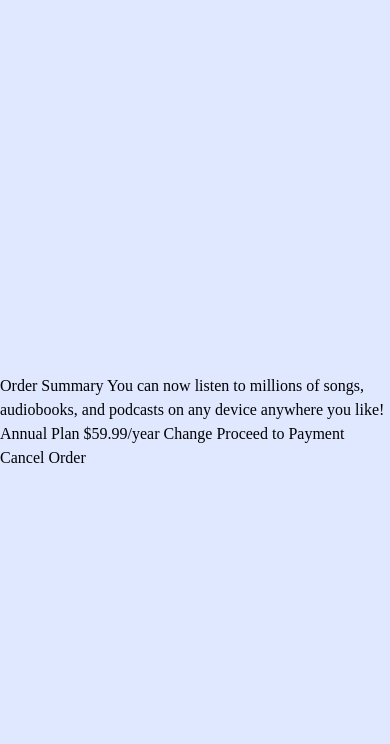
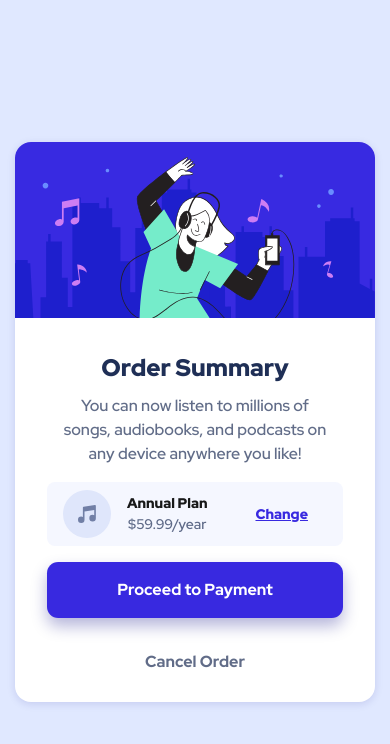
Before and after one commit to juliabush/order-summary-2, a plain HTML site: page index.html in a window 390 px wide. Drawn offline with Linux system fonts and the light colour scheme.

Commit message:
Mobile version of styling completed

```diff
--- a/index.html
+++ b/index.html
@@ -11,19 +11,28 @@
 
 </head>
 <body>
-
-  Order Summary
-
-  You can now listen to millions of songs, audiobooks, and podcasts on any
-  device anywhere you like!
-
-  Annual Plan
-  $59.99/year
-
-  Change
-
-  Proceed to Payment
-  Cancel Order
-
+<main class="card__container">
+  <img src="/images/illustration-hero.svg" alt="" class="card__hero-image">
+  <section class="card__white-box">
+    <h1 class="card__main-title">Order Summary</h1>
+    <p class="card__main-caption">
+      You can now listen to millions of songs, audiobooks, and podcasts on any
+      device anywhere you like!
+    </p>
+    <div class="card__flex-row">
+      <img src="/images/icon-music.svg" alt="" class="music-icon">
+      <div class="card__mini-flex-column">
+      <h2 class="flex__main-title">Annual Plan</h2>
+      <p class="flex__main-caption">$59.99/year</p>
+      </div>
+      <p class="flex__underlined-text">Change</p>
+    </div>
+    <div class="buttons-flex">
+      <button class="blue-button">
+        Proceed to Payment</button>
+        <button class="white-button">Cancel Order</button>
+    </div>
+  </section>
+</main>
 </body>
 </html>
--- a/style.css
+++ b/style.css
@@ -48,18 +48,6 @@
     font: inherit;
   }
 
-  /* 7. Avoid text overflows */
-  p, h1, h2, h3, h4, h5, h6 {
-    overflow-wrap: break-word;
-  }
-
-  /* 8. Improve line wrapping */
-  p {
-    text-wrap: pretty;
-  }
-  h1, h2, h3, h4, h5, h6 {
-    text-wrap: balance;
-  }
 
   /*
     9. Create a root stacking context
@@ -74,3 +62,100 @@
     place-content: center;
     background-color: var(--clr-Paleblue);
   }
+  main {
+   margin-left: 1.5rem auto;
+   margin-right: 1.5rem auto;
+   background-color: white;
+   text-align: center;
+   max-width: 360px;
+   height: 560px;
+   border-radius: 1rem;
+   font-family: var(--ff-main);
+   font-size: var(--font-size);
+   box-shadow: 0px 2px 8px rgba(0, 0, 128, 0.123);
+  }
+  .card__hero-image {
+    border-top-left-radius: 1rem;
+    border-top-right-radius: 1rem;
+  }
+  .card__white-box {
+   padding: 2rem;
+   display: grid;
+  }
+  h1 {
+    font-weight: var(--fw-bold);
+    color: var(--clr-Darkblue);
+    margin-bottom: .5rem;
+  }
+  p {
+    color: var(--clr-Darkblue);
+    font-weight: 600;
+    opacity: 0.7;
+  }
+  .card__main-caption {
+    width: 270px;
+    place-self: center;
+    margin-bottom: 1rem;
+  }
+  .buttons-flex {
+    display: flex;
+    flex-direction: column;
+    gap: 1rem;
+  }
+  .card__flex-row {
+    display: flex;
+    flex-direction: row;
+    align-items: center;
+    gap: 1rem;
+    background-color: var(--clr-Verypaleblue);
+    padding: .5rem;
+    border-radius: .5rem;
+    margin-bottom: 1rem;
+  }
+  .card__flex-row p {
+    font-size: 0.875rem;
+  }
+  .music-icon {
+    margin-left: .5rem;
+  }
+  .card__mini-flex-column {
+    display: flex;
+    flex-direction: column;
+    margin-right: 2rem;
+  }
+  h2 {
+    font-size: 0.875rem;
+    font-weight: var(--fw-bold);
+    opacity: 0.9;
+  }
+  .flex__underlined-text {
+    text-decoration: underline;
+    color: var(--clr-Brightblue);
+    opacity: 1;
+    font-weight: var(--fw-bold);
+  }
+  button {
+    padding: 1rem;
+    border-radius: .7rem;
+    border: transparent;
+  }
+  .blue-button {
+    background-color: var(--clr-Brightblue);
+    color: white;
+    font-weight: 800;
+    box-shadow: 0px 8px 16px rgba(0, 0, 128, 0.295);
+    cursor: pointer;
+}
+.blue-button:hover {
+    background-color: var(--clr-Brightblue);
+    opacity: 0.8;
+}
+.white-button {
+    background-color: transparent;
+    cursor: pointer;
+    font-weight: 800;
+    color: var(--clr-Darkblue);
+    opacity: 0.7;
+    cursor: pointer;
+    padding-bottom: 1rem;
+}
```
